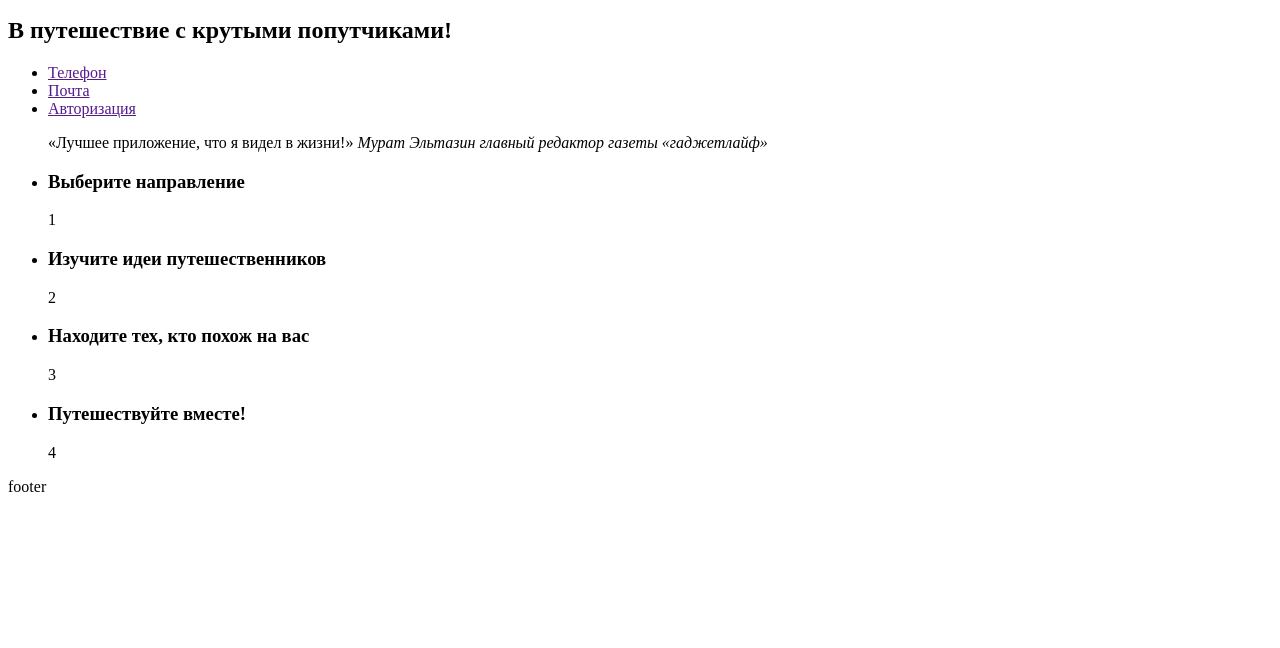
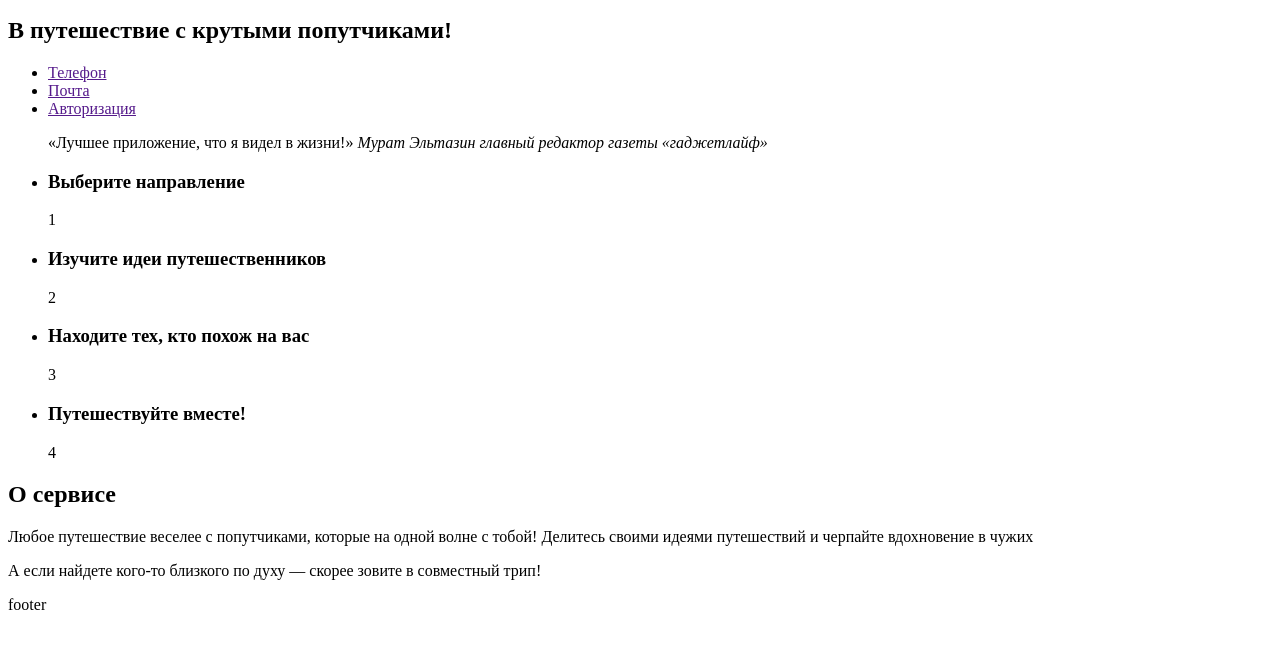
Before and after one commit to Nailya2019/1171555-pognali-18, a website: page source/index.html in a window 1280 px wide. Shown: the part 50-698 px from the top of the page. Drawn offline with Linux system fonts and the light colour scheme.

Commit message:
О сервисе

```diff
--- a/source/index.html
+++ b/source/index.html
@@ -36,6 +36,12 @@
 				<li class="advantages__item advantages__item--yellow-light"><h3>Путешествуйте вместе!</h3><span>4</span></li>
 			</ul>
 		</section>
+
+		<section class="service">
+			<h2 class="service__head">О сервисе</h2>
+			<p class="service__text">Любое путешествие веселее с попутчиками, которые на одной волне с тобой! Делитесь своими идеями путешествий и черпайте вдохновение в чужих</p>
+			<p class="service__text service__text--bold">А если найдете кого-то близкого по духу — скорее зовите в совместный трип!</p>
+		</section>
 	</main>
 	<footer class="footer">
 		footer
```
